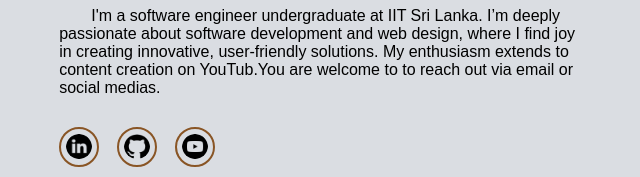
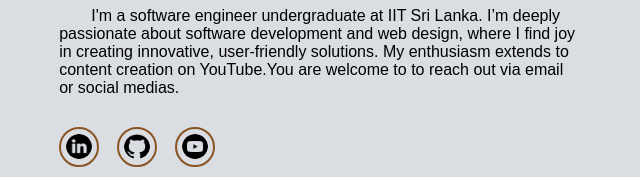
Before and after one commit to Sanjana0823/sanjana-senevirathna, a website: page index.html in a window 1280 px wide. Shown: the part 374-551 px from the top of the page, 584-1224 px from the left. Drawn offline with nearby package versions, Linux system fonts and the light colour scheme.

Commit message:
Correct spellings

```diff
--- a/index.html
+++ b/index.html
@@ -32,7 +32,7 @@
             <h1>Hi, It's <span>Sanjana</span></h1>
             <h3 class="typing-text">I'm a <span></span>
             </h3>
-            <p>&emsp;&emsp;I'm a software engineer undergraduate at IIT Sri Lanka. I’m deeply passionate about software development and web design, where I find joy in creating innovative, user-friendly solutions. My enthusiasm extends to content creation on YouTub.You are welcome to to reach out via email or social medias.</p>
+            <p>&emsp;&emsp;I'm a software engineer undergraduate at IIT Sri Lanka. I’m deeply passionate about software development and web design, where I find joy in creating innovative, user-friendly solutions. My enthusiasm extends to content creation on YouTube.You are welcome to to reach out via email or social medias.</p>
             <div class="social-icons">
                 <a href="https://www.linkedin.com/in/sanjana-senevirathna-09421b264/" target="_blank">
                     <img src="Images/linkedin.png" alt="linkeddIn image">
```
